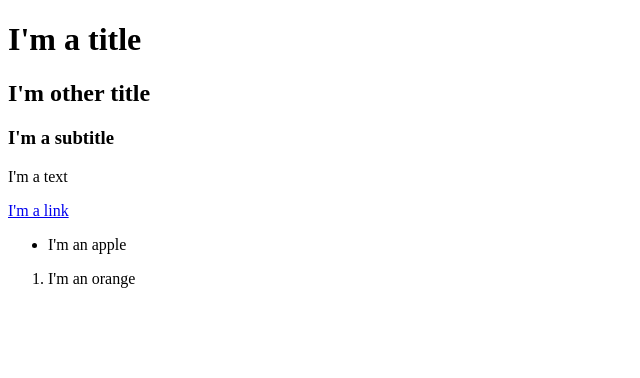
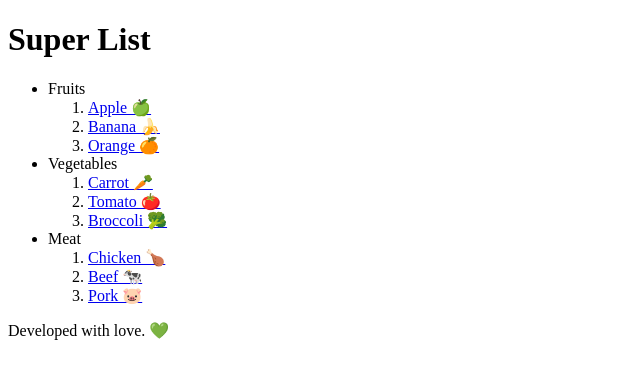
Before and after one commit to Neabel/html-and-css-ultimate-course, a plain HTML site: page index.html in a window 1280 px wide. Shown: the whole page, without its empty margins (0-640 px from the left). Drawn offline with Linux system fonts and the light colour scheme.

Commit message:
Super list challenge done.

```diff
--- a/index.html
+++ b/index.html
@@ -2,9 +2,9 @@
 <html lang="en">
   <head>
     <meta charset="UTF-8" />
-    <meta name="description" content="A page with the initial HTML structure." />
+    <meta name="description" content="A exercise about a super list." />
     <meta name="robots" content="index, follow" />
-    <title>Initial HTML Structure</title>
+    <title>Super List</title>
     <meta name="viewport" content="width=device-width, initial-scale=1.0" />
     <link rel="stylesheet" href="./css/styles.css" />
   </head>
@@ -13,22 +13,32 @@
       <nav></nav>
     </header>
     <main>
-      <h1>I'm a title</h1>
+      <h1>Super List</h1>
       <section>
-        <h2>I'm other title</h2>
-        <article>
-          <h3>I'm a subtitle</h3>
-          <p>I'm a text</p>
-          <a href="#">I'm a link</a>
-        </article>
+        <ul>
+          <li>Fruits</li>
+          <ol>
+            <li><a href="https://youtu.be/xWENtTrFjXk?si=2KL01kM7lwnuE_Cu" target="_blank">Apple 🍏</a></li>
+            <li><a href="https://www.youtube.com/watch?v=tIMVoC1wVa0" target="_blank">Banana 🍌</a></li>
+            <li><a href="https://www.youtube.com/watch?v=OQpMvcvmxx0" target="_blank">Orange 🍊</a></li>
+          </ol>
+          <li>Vegetables</li>
+          <ol>
+            <li><a href="https://www.youtube.com/watch?v=JHoNi3g-Twk" target="_blank">Carrot 🥕</a></li>
+            <li><a href="https://www.youtube.com/watch?v=RmY-nlLwEws" target="_blank">Tomato 🍅</a></li>
+            <li><a href="https://www.youtube.com/watch?v=FUpQuWFR05E" target="_blank">Broccoli 🥦</a></li>
+          </ol>
+          <li>Meat</li>
+          <ol>
+            <li><a href="https://www.youtube.com/watch?v=tX2dliC5zU4" target="_blank">Chicken 🍗</a></li>
+            <li><a href="https://www.youtube.com/watch?v=zsAut4x1qt4" target="_blank">Beef 🐄</a></li>
+            <li><a href="https://www.youtube.com/watch?v=52I23PDoQyU" target="_blank">Pork 🐷</a></li>
+          </ol>
+        </ul>
       </section>
-      <ul>
-        <li>I'm an apple</li>
-      </ul>
-      <ol>
-        <li>I'm an orange</li>
-      </ol>
     </main>
-    <footer></footer>
+    <footer>
+      <p>Developed with love. 💚</p>
+    </footer>
   </body>
 </html>
```
